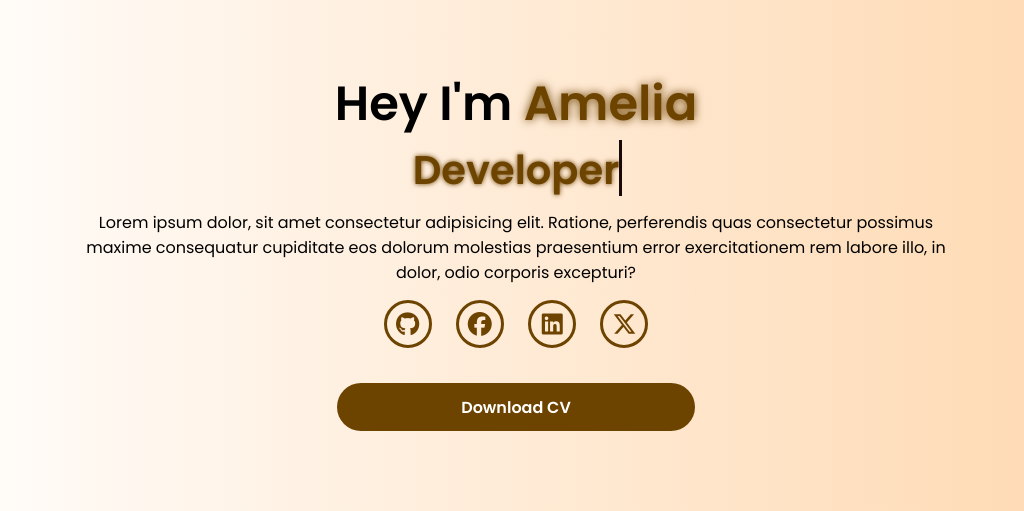
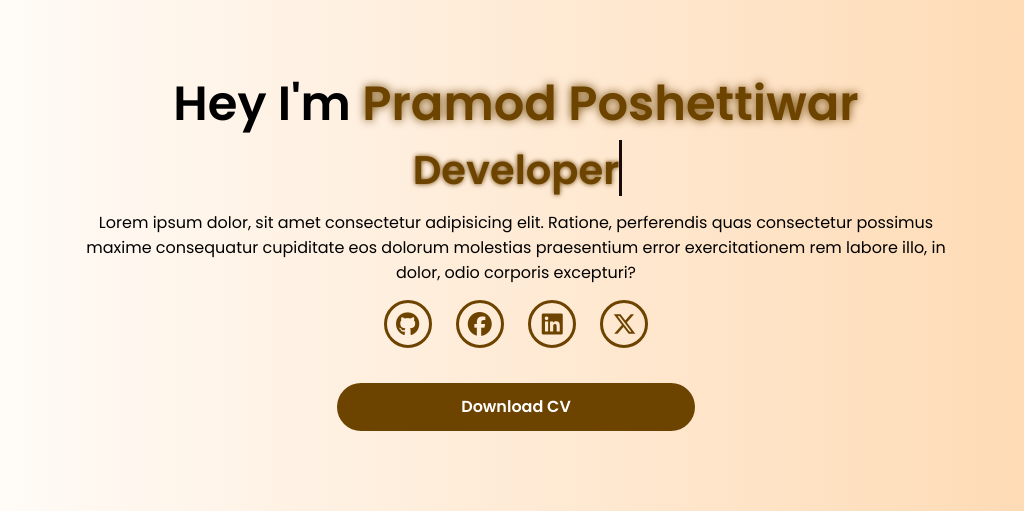
Before and after one commit to Pramod-2004/My-portfolio-, a plain HTML site: page index.html in a window 1280 px wide. Shown: the part 216-727 px from the top of the page, without its empty margins (124-1148 px from the left). Drawn offline with nearby package versions, Linux system fonts and the light colour scheme.

Commit message:
Update index.html

```diff
--- a/index.html
+++ b/index.html
@@ -4,7 +4,7 @@
     <meta charset="UTF-8">
     <meta name="viewport" content="width=device-width, initial-scale=1.0">
     <link rel="stylesheet" href="https://cdnjs.cloudflare.com/ajax/libs/font-awesome/6.7.1/css/all.min.css">
-    <title>Amelia Portfolio</title>
+    <title>Pramod Portfolio</title>
     <link rel="stylesheet" href="style.css">
     <link rel="stylesheet" href="about.css">
     <link rel="stylesheet" href="skills.css">
@@ -53,7 +53,7 @@
     <section id="home" class="section active" style="padding-top: 0px;" >
         <div class="main-container">
             <div class="content">
-                <h1 data-aos="fade-left" data-aos-duration="1000" data-aos-delay="800">Hey I'm <span>Amelia</span></h1>
+                <h1 data-aos="fade-left" data-aos-duration="1000" data-aos-delay="800">Hey I'm <span>Pramod Poshettiwar</span></h1>
                 <div class="typewriter" data-aos="fade-right" data-aos-duration="1000" data-aos-delay="900"> <span></span></div>
                 <p data-aos="flip-up" data-aos-duration="1000" data-aos-delay="1000">Lorem ipsum dolor, sit amet consectetur adipisicing elit. Ratione, perferendis quas consectetur possimus maxime consequatur cupiditate eos dolorum molestias praesentium error exercitationem rem labore illo, in dolor, odio corporis excepturi?</p>
                 <div class="social-links" data-aos="flip-down" data-aos-duration="1000" data-aos-delay="1200">
@@ -62,9 +62,9 @@
                     <a href="#"><i class="fa-brands fa-linkedin"></i></a>
                     <a href="#"><i class="fa-brands fa-x-twitter"></i></a>
                 </div>
-                <div class="btn" data-aos="zoom-out-left" data-aos-duration="1000" data-aos-delay="1300">
+                <a href="https://drive.google.com/file/d/10UOQLlIawXlThP59HMw5cuZJybwPn1Q9/view?usp=drivesdk" style="cursor: pointer;" target="_blank" class="btn" data-aos="zoom-out-left" data-aos-duration="1000" data-aos-delay="1300">
                     <button>Download CV</button>
-                </div>
+                </a>
             </div>
         </div>
     </section>
```
